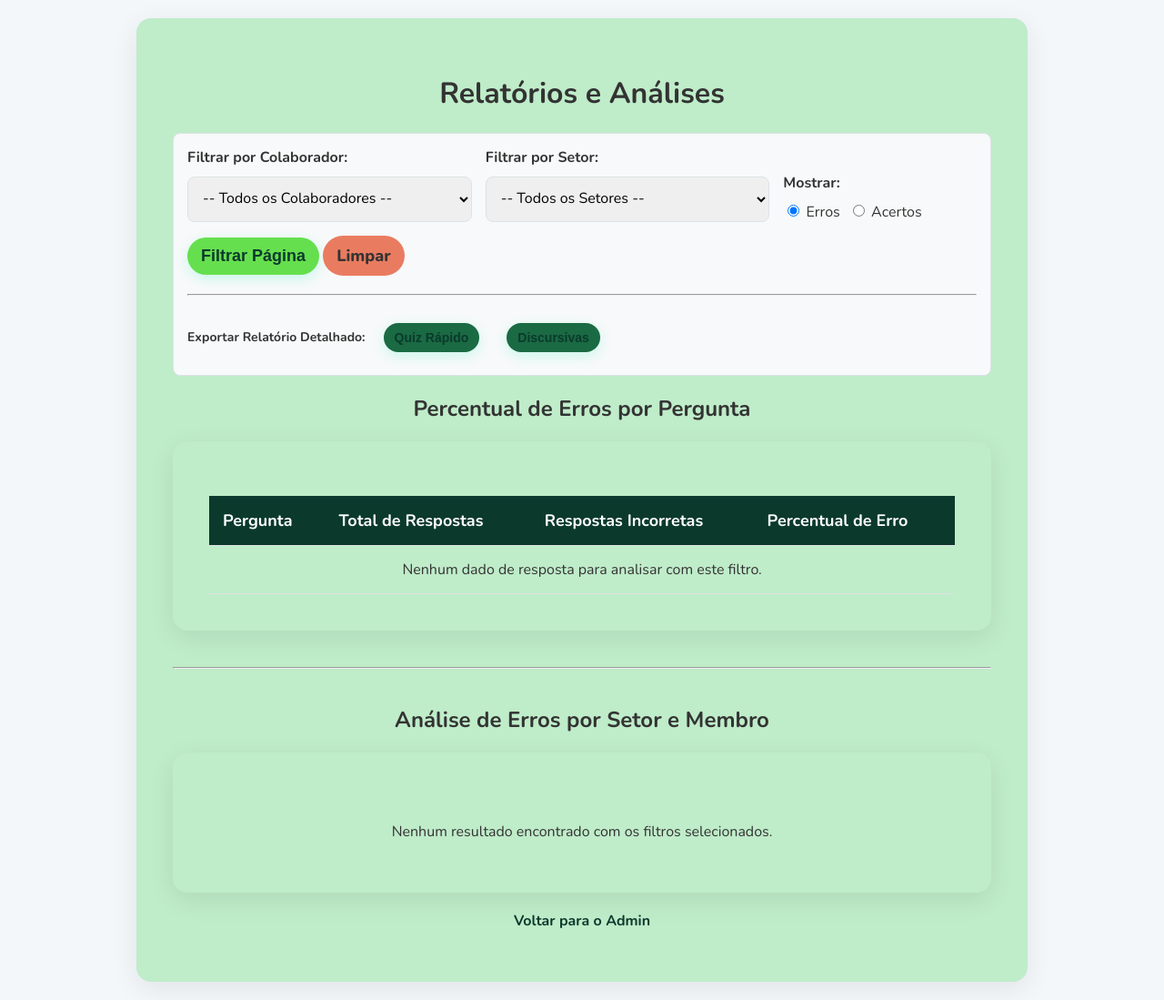
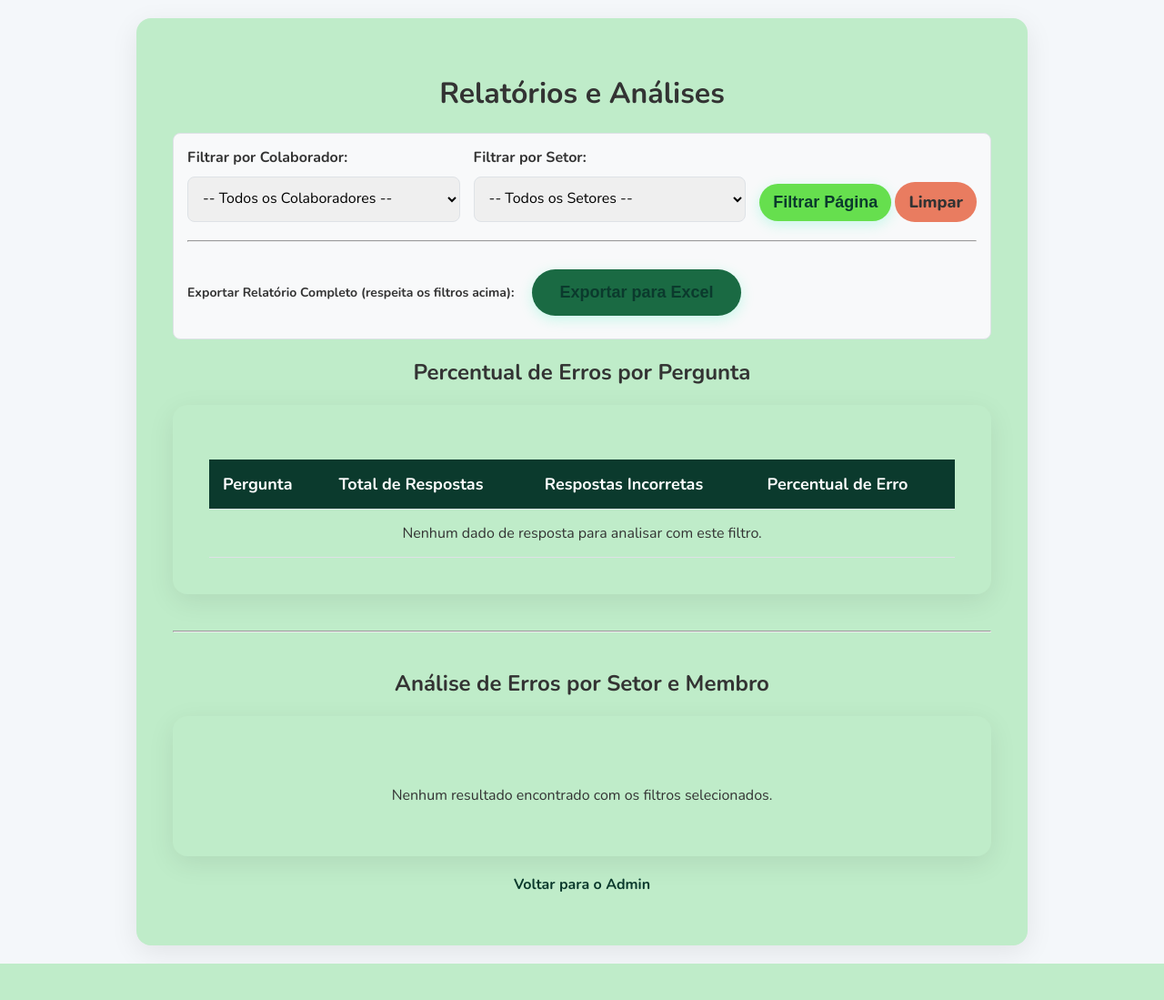
Before and after one commit to cyyzone/quiz_empresa, a Flask app: page /admin/analytics in a window 1280 px wide. Shown: the whole page at 91% size. After the commit the page ends 1059 px from the top, so only its background shows below. Run offline with Flask 3, Linux system fonts and the light colour scheme; a user stored in the database is signed in.

Commit message:
exportar 2

```diff
--- a/app.py
+++ b/app.py
@@ -147,7 +147,6 @@ def _gerar_dados_relatorio(departamento_id=None):
         func.sum(case((or_(Resposta.pontos > 0, Resposta.status_correcao.in_(['correto', 'parcialmente_correto'])), 1), else_=0)).label('respostas_corretas'),
         func.coalesce(func.sum(Resposta.pontos), 0).label('pontuacao_total')
     ).select_from(Usuario).join(Departamento).outerjoin(Resposta).group_by(
-        # MUDANÇA: Adicionamos Departamento.nome ao GROUP BY
         Usuario.id, Departamento.nome
     )
 
@@ -170,7 +169,8 @@ def _gerar_dados_relatorio(departamento_id=None):
     return relatorios_finais
 
 # --- ROTAS PRINCIPAIS DO USUÁRIO ---
-@app.route('/')
+# Nesta seção, eu defino as páginas principais que os colaboradores podem acessar, como a tela de login, o painel principal (dashboard) e a tela do quiz.
+@app.route('/') # Esta é a minha página inicial. Eu verifico se o usuário já está logado (olhando se o 'usuario_id' está na sessão). Se estiver, eu o redireciono para o dashboard. Se não, eu mostro a página de login.
 def pagina_login():
     if 'usuario_id' in session: return redirect(url_for('dashboard'))
     return render_template('login.html')
@@ -406,40 +406,17 @@ def exportar_respostas_detalhado():
     if not session.get('admin_logged_in'):
         return redirect(url_for('pagina_admin'))
 
-    # Pega todos os filtros da URL
     depto_selecionado_id = request.args.get('departamento_id', type=int)
     usuario_selecionado_id = request.args.get('usuario_id', type=int)
-    tipo_relatorio = request.args.get('tipo') # 'quiz' ou 'discursivas'
-    filtro_acertos = request.args.get('filtro_acertos', 'todos')
 
-    # Monta a busca base, já juntando as tabelas necessárias
+    # Busca base de TODAS as respostas, juntando as informações necessárias
     query = Resposta.query.join(Usuario).join(Departamento).join(Pergunta)
 
-    # Aplica filtros de setor e colaborador
+    # Aplica os filtros de setor e/ou colaborador, se foram selecionados
     if depto_selecionado_id:
         query = query.filter(Usuario.departamento_id == depto_selecionado_id)
     if usuario_selecionado_id:
         query = query.filter(Resposta.usuario_id == usuario_selecionado_id)
-
-    # --- LÓGICA DE FILTRO CORRIGIDA ---
-    # Aplica o filtro de TIPO de relatório
-    if tipo_relatorio == 'quiz':
-        query = query.filter(Pergunta.tipo != 'discursiva')
-        # Aplica filtro de acertos/erros para o quiz
-        if filtro_acertos == 'acertos':
-            query = query.filter(Resposta.pontos > 0)
-        elif filtro_acertos == 'erros':
-            query = query.filter(Resposta.pontos == 0)
-
-    # O 'elif' agora está no nível correto, fora do primeiro 'if'
-    elif tipo_relatorio == 'discursivas':
-        query = query.filter(Pergunta.tipo == 'discursiva')
-        # Aplica filtro de acertos/erros para discursivas
-        if filtro_acertos == 'acertos':
-            query = query.filter(Resposta.status_correcao.in_(['correto', 'parcialmente_correto']))
-        elif filtro_acertos == 'erros':
-            query = query.filter(Resposta.status_correcao == 'incorreto')
-    # --- FIM DA CORREÇÃO ---
 
     todas_as_respostas = query.order_by(Departamento.nome, Usuario.nome, Resposta.data_resposta).all()
 
@@ -447,46 +424,50 @@ def exportar_respostas_detalhado():
         flash("Nenhuma resposta encontrada para exportar com os filtros selecionados.", "warning")
         return redirect(url_for('pagina_analytics'))
 
-    # Processa os dados e cria a planilha de acordo com o tipo
+    # Processa os dados para um formato unificado
     dados_para_planilha = []
-    colunas = []
+    for r in todas_as_respostas:
+        # Lógica para unificar as colunas de resposta e status
+        if r.pergunta.tipo == 'discursiva':
+            resposta_dada = r.texto_discursivo
+            resposta_correta = '(Avaliação Manual)'
+            status = r.status_correcao
+        else:
+            resposta_dada = get_texto_da_opcao(r.pergunta, r.resposta_dada)
+            resposta_correta = get_texto_da_opcao(r.pergunta, r.pergunta.resposta_correta)
+            status = "Correto" if (r.pontos or 0) > 0 else "Incorreto"
 
-    if tipo_relatorio == 'quiz':
-        colunas = ['Colaborador', 'Setor', 'Data da Resposta', 'Pergunta', 'Tipo', 'Resposta Dada', 'Resposta Correta', 'Pontos']
-        for r in todas_as_respostas:
-            dados_para_planilha.append({
-                'Colaborador': r.usuario.nome, 'Setor': r.usuario.departamento.nome,
-                'Data da Resposta': (r.data_resposta - timedelta(hours=3)).strftime('%d/%m/%Y %H:%M'),
-                'Pergunta': r.pergunta.texto, 'Tipo': r.pergunta.tipo,
-                'Resposta Dada': get_texto_da_opcao(r.pergunta, r.resposta_dada),
-                'Resposta Correta': get_texto_da_opcao(r.pergunta, r.pergunta.resposta_correta),
-                'Pontos': r.pontos or 0
-            })
-    else: # Discursivas
-        colunas = ['Colaborador', 'Setor', 'Data da Resposta', 'Pergunta', 'Resposta Discursiva', 'Status', 'Feedback', 'Pontos']
-        for r in todas_as_respostas:
-             dados_para_planilha.append({
-                'Colaborador': r.usuario.nome, 'Setor': r.usuario.departamento.nome,
-                'Data da Resposta': (r.data_resposta - timedelta(hours=3)).strftime('%d/%m/%Y %H:%M'),
-                'Pergunta': r.pergunta.texto, 'Resposta Discursiva': r.texto_discursivo,
-                'Status': r.status_correcao, 'Feedback': r.feedback_admin or '',
-                'Pontos': r.pontos or 0
-            })
+        dados_para_planilha.append({
+            'Colaborador': r.usuario.nome,
+            'Setor': r.usuario.departamento.nome,
+            'Data da Resposta': (r.data_resposta - timedelta(hours=3)).strftime('%d/%m/%Y %H:%M'),
+            'Pergunta': r.pergunta.texto,
+            'Tipo de Pergunta': r.pergunta.tipo,
+            'Resposta Dada': resposta_dada,
+            'Resposta Correta': resposta_correta,
+            'Status/Resultado': status,
+            'Pontos': r.pontos or 0,
+            'Feedback do Admin': r.feedback_admin or ''
+        })
 
-    # Cria o arquivo Excel em memória
+    # Define a ordem final das colunas
+    colunas = [
+        'Colaborador', 'Setor', 'Data da Resposta', 'Pergunta', 'Tipo de Pergunta',
+        'Resposta Dada', 'Resposta Correta', 'Status/Resultado', 'Pontos', 'Feedback do Admin'
+    ]
+
     df = pd.DataFrame(dados_para_planilha, columns=colunas)
     output = io.BytesIO()
-    nome_arquivo = f'relatorio_detalhado_{tipo_relatorio}.xlsx'
+
     with pd.ExcelWriter(output, engine='openpyxl') as writer:
-        df.to_excel(writer, index=False, sheet_name='Relatorio Detalhado')
+        df.to_excel(writer, index=False, sheet_name='Relatorio_Completo')
     output.seek(0)
 
-    # Envia o arquivo para download
     return send_file(
         output,
         mimetype='application/vnd.openxmlformats-officedocument.spreadsheetml.sheet',
         as_attachment=True,
-        download_name=nome_arquivo
+        download_name='relatorio_completo_respostas.xlsx'
     )
 # --- ROTAS DE RANKING ---
 @app.route('/ranking')
--- a/templates/analytics.html
+++ b/templates/analytics.html
@@ -1,6 +1,6 @@
 {% extends 'base.html' %}
 
-{% block title %}Relatórios de Erros{% endblock %}
+{% block title %}Relatórios e Análises{% endblock %}
 
 {% block content %}
 <div class="dashboard-container" style="max-width: 900px;">
@@ -29,30 +29,16 @@
                         {% endfor %}
                     </select>
                 </div>
-                <div style="flex: 1 1 150px;">
-                     <label style="font-weight: bold;">Mostrar:</label>
-                     <div style="padding-top: 10px;">
-                        <input type="radio" id="ver_erros" name="filtro_acertos" value="erros" {% if filtro_acertos == 'erros' or not filtro_acertos %}checked{% endif %}>
-                        <label for="ver_erros">Erros</label>
-                        <input type="radio" id="ver_acertos" name="filtro_acertos" value="acertos" {% if filtro_acertos == 'acertos' %}checked{% endif %} style="margin-left: 10px;">
-                        <label for="ver_acertos">Acertos</label>
-                     </div>
-                </div>
                 <div>
                     <button type="submit" formaction="{{ url_for('pagina_analytics') }}" class="btn" style="padding: 10px 15px; margin: 0;">Filtrar Página</button>
                     <a href="{{ url_for('pagina_analytics') }}" class="btn btn-secondary" style="padding: 10px 15px; margin: 0;">Limpar</a>
                 </div>
             </div>
-
             <hr style="margin: 20px 0;">
-
             <div style="display: flex; gap: 10px; align-items: center;">
-                <strong style="font-size: 14px;">Exportar Relatório Detalhado:</strong>
-                <button type="submit" formaction="{{ url_for('exportar_respostas_detalhado', tipo='quiz') }}" class="btn" style="background-color: #1a6a43; padding: 8px 12px; font-size: 14px;">
-                    Quiz Rápido
-                </button>
-                <button type="submit" formaction="{{ url_for('exportar_respostas_detalhado', tipo='discursivas') }}" class="btn" style="background-color: #1a6a43; padding: 8px 12px; font-size: 14px;">
-                    Discursivas
+                <strong style="font-size: 14px;">Exportar Relatório Completo (respeita os filtros acima):</strong>
+                <button type="submit" formaction="{{ url_for('exportar_respostas_detalhado') }}" class="btn" style="background-color: #1a6a43;">
+                    Exportar para Excel
                 </button>
             </div>
         </form>
@@ -90,7 +76,7 @@
 
     <hr style="margin: 40px 0;">
 
-    <h2>Análise de {{ 'Acertos' if filtro_acertos == 'acertos' else 'Erros' }} por Setor e Membro {% if usuario_selecionado_id or depto_selecionado_id %}<span style="font-size: 16px; color: #6c757d;">(Filtrado)</span>{% endif %}</h2>
+    <h2>Análise de Erros por Setor e Membro {% if usuario_selecionado_id or depto_selecionado_id %}<span style="font-size: 16px; color: #6c757d;">(Filtrado)</span>{% endif %}</h2>
     <div class="ranking-container" style="max-width: 900px; text-align: left;">
         {% for setor, usuarios in dados_agrupados.items() %}
             <h2 style="background-color: var(--cor-primaria); color: white; padding: 10px; border-radius: 8px;">Setor: {{ setor }}</h2>
@@ -108,7 +94,7 @@
                         {% for resposta in respostas %}
                         <tr>
                             <td style="white-space: normal;">{{ resposta.pergunta_texto }}</td>
-                            <td style="background-color: {{ '#d4edda' if filtro_acertos == 'acertos' else '#f8d7da' }};">
+                            <td style="background-color: #f8d7da;">
                                 <b>{{ resposta.resposta_dada.upper() if resposta.resposta_dada else '' }}</b>
                                 {% if resposta.resposta_dada %}) {{ resposta.texto_resposta_dada }}{% endif %}
                             </td>
```
Also changed, not shown: templates/correcoes.html (+29 -16 lines), templates/relatorios.html (+13 -7 lines).
